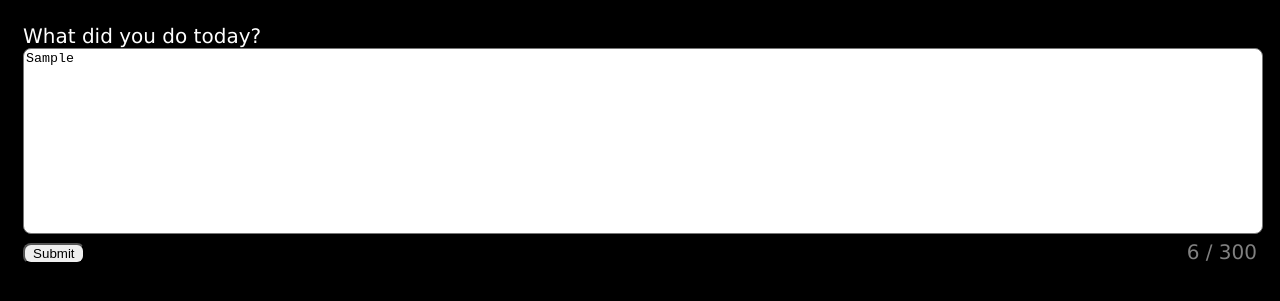
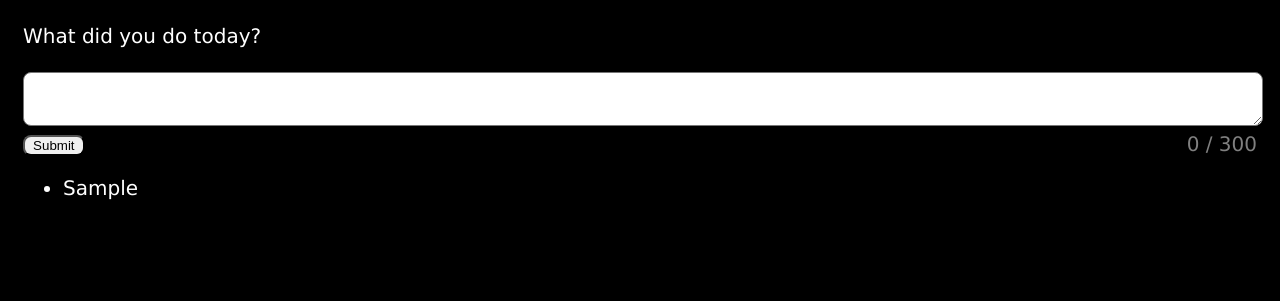
Before and after one commit to PurpleAsterDuchess/PurpleAsterDuchess.github.io, a plain HTML site: page index.html in a window 1280 px wide. Both pictures are taken after typing "Sample" into the empty fields and a click on the input "Submit". Shown: the part 71-372 px from the top of the page. Drawn offline with Linux system fonts and the light colour scheme.

```diff
--- a/formatting.css
+++ b/formatting.css
@@ -20,9 +20,19 @@
 
 textarea {
     vertical-align: left;
-    resize:none;
+    resize:vertical;
+    height:auto;
+    min-height: 25px;
+    width:100%;
+    overflow:hidden;
     display: inline;
     border-radius: 8px;
+    font-family: Verdana, Geneva, Tahoma, sans-serif;
+    font-size: 20px;
+}
+
+label {
+  display: block;
 }
 
 #counter {
--- a/index.html
+++ b/index.html
@@ -11,9 +11,11 @@
 
 <body>
     <h1 class="title">My Blog</h1>
-    <form name="form" method="post" autocomplete="off" target="_blank" onsubmit="save(event)">
+    <form name="form" method="post" autocomplete="off" target="_blank" onsubmit="newElement()">
         <label for="entry" class="inputs">What did you do today?</label><br>
-            <textarea name="entry" id="entry" rows="12" style="width:100%" class="inputs" maxlength="300" oninput="countText()"></textarea><br>
+            <div class="grow-wrap">
+            <textarea name="entry" id="entry" class="inputs" maxlength="300" oninput="countText()"></textarea>
+            </div>
             <input type="submit" name="done" id="done" value="Submit">
         <div id="counter">
             <span id="current">0</span>
@@ -21,7 +23,7 @@
         </div>
     </form>
     <div>
-        <p class="output" id="output1"></p>
+        <ul class="output" id="output1"></ul>
     </div>
 
     <script src="index.js"></script>
--- a/index.js
+++ b/index.js
@@ -1,13 +1,28 @@
-const save = (event) => {
-    event.preventDefault();
-    let blogEntry = document.getElementById("entry").value;
-    localStorage.setItem("entry", blogEntry);
-    const p = document.getElementById("output1");
-    const func1 = () => p.innerHTML = localStorage.getItem("entry");
-    done.addEventListener('click', func1)
-};
+// const save = (event) => {
+//     event.preventDefault();
+//     let blogEntry = document.getElementById("entry").value;
+//     localStorage.setItem("entry", blogEntry);
+//     const p = document.getElementById("output1");
+//     const func1 = () => p.innerHTML = localStorage.getItem("entry");
+//     done.addEventListener('click', func1)
+// };
 
 function countText () {
     let text = document.getElementById("entry").value;
     document.getElementById('current').innerText = text.length;
 }
+
+function newElement() {
+    let li = document.createElement("li");
+    let inputValue = document.getElementById("entry").value;
+    let t = document.createTextNode(inputValue);
+    li.appendChild(t);
+    if (inputValue === '') {
+      alert("You must write something!");
+    } else {
+      document.getElementById("output1").appendChild(li);
+    }
+    document.getElementById("entry").value = "";
+
+    countText();
+}
```
